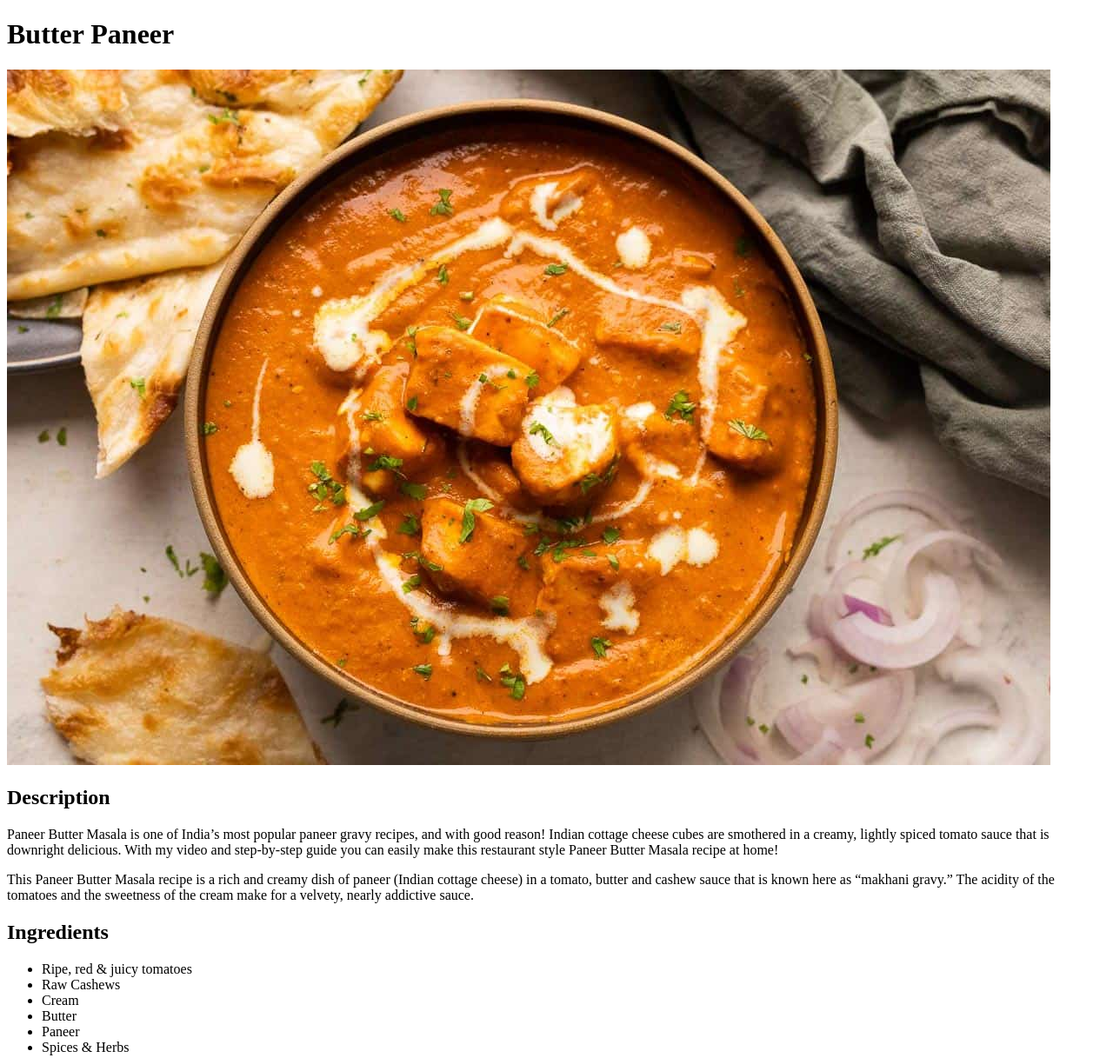
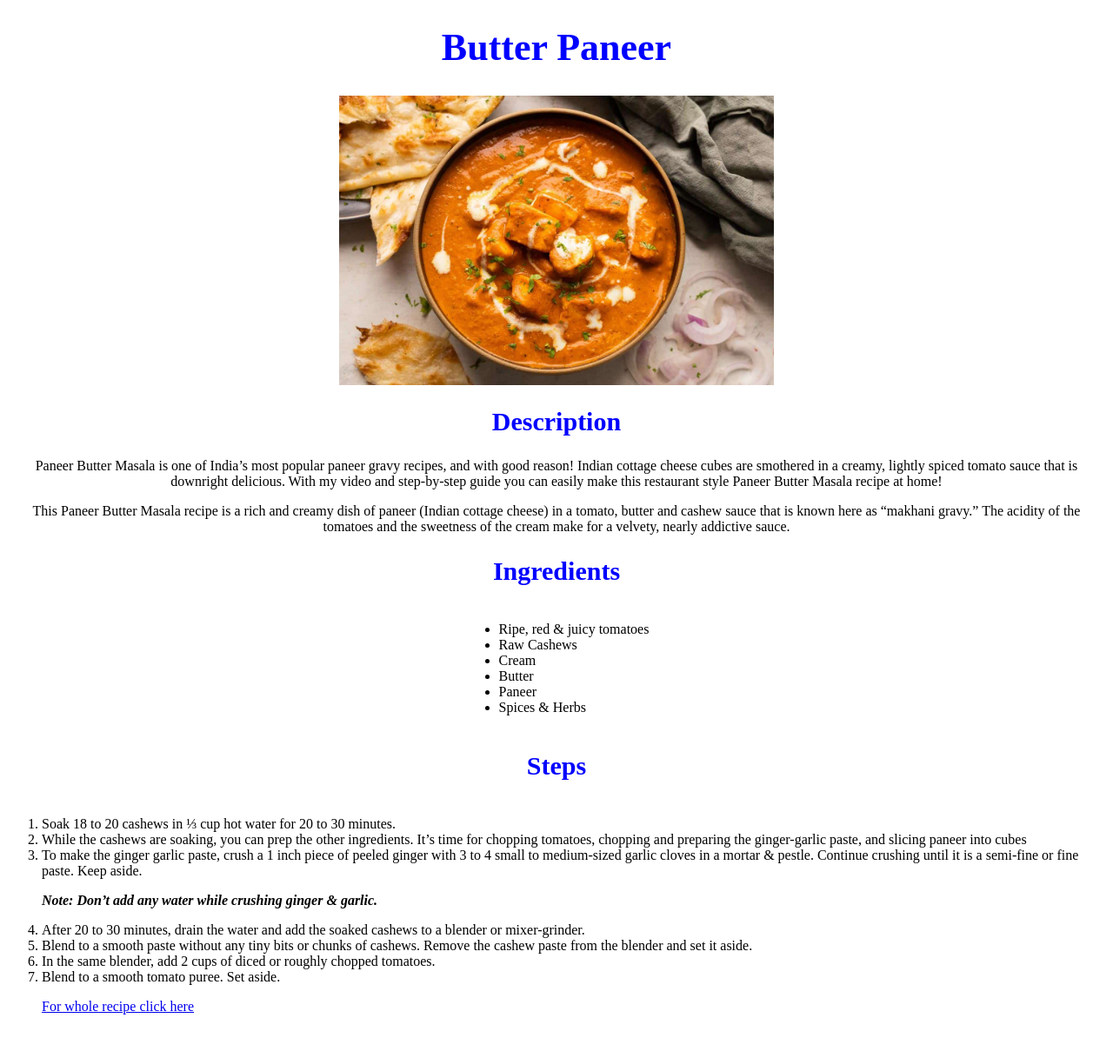
Before and after one commit to shiv014/odin-recipes, a plain HTML site: page recipes/Butter_Paneer.html in a window 1280 px wide. Shown: the top 1217 px of the page at 87% size. Drawn offline with Linux system fonts and the light colour scheme.

Commit message:
Styling done by adding stylesheet.css

```diff
--- a/recipes/Butter_Paneer.html
+++ b/recipes/Butter_Paneer.html
@@ -2,21 +2,23 @@
 <html lang="en">
     <head>
         <meta charset="UTF-8">
-        <title>Butter Paneer<</title>
+        <title>Butter Paneer</title>
+        <link rel="stylesheet" href="/stylesheet.css">
     </head>
     <body>
-        <h1>Butter Paneer</h1>
-        <img src="butter_paneer.jpg" alt="Butter panner image">
-    </body>
-    <h2>Description</h2>
-    <p>
+        <h1 class="header">Butter Paneer</h1>
+        <img class="center"src="butter_paneer.jpg" alt="Butter panner image">
+
+    <h2 class="header">Description</h2>
+    <p class="para" >
         Paneer Butter Masala is one of India’s most popular paneer gravy recipes, and with good reason! Indian cottage cheese cubes are smothered in a creamy, lightly spiced tomato sauce that is downright delicious. With my video and step-by-step guide you can easily make this restaurant style Paneer Butter Masala recipe at home!
     </p>
-    <p>
+    <p class="para">
         This Paneer Butter Masala recipe is a rich and creamy dish of paneer (Indian cottage cheese) in a tomato, butter and cashew sauce that is known here as “makhani gravy.” The acidity of the tomatoes and the sweetness of the cream make for a velvety, nearly addictive sauce.
     </p>
-    <h2>Ingredients</h2>
-    <ul>
+    <h2 class="header">Ingredients</h2>
+    <div class="para">
+    <ul class="list">
         <li>Ripe, red & juicy tomatoes</li>
         <li>Raw Cashews</li>
         <li>Cream</li>
@@ -24,8 +26,10 @@
         <li>Paneer</li>
         <li>Spices & Herbs</li>
     </ul>
-    <h2>Steps</h2>
-    <ol>
+    </div>
+    <h2 class="header">Steps</h2>
+    <div class="para">
+    <ol class="list">
         <li>Soak 18 to 20 cashews in ⅓ cup hot water for 20 to 30 minutes.</li>
         <li> While the cashews are soaking, you can prep the other ingredients. It’s time for chopping tomatoes, chopping and preparing the ginger-garlic paste, and slicing paneer into cubes</li>
         <li>To make the ginger garlic paste, crush a 1 inch piece of peeled ginger with 3 to 4 small to medium-sized garlic cloves in a mortar & pestle. Continue crushing until it is a semi-fine or fine paste. Keep aside.</li>
@@ -36,4 +40,6 @@
         <li>Blend to a smooth tomato puree. Set aside.</li>
         <p><a href="https://www.vegrecipesofindia.com/paneer-butter-masala/">For whole recipe click here</a></p>
     </ol>
+    </div>
+</body>
 </html>
--- /dev/null
+++ b/stylesheet.css
@@ -0,0 +1,39 @@
+h1{
+    font-size: 44px;
+}
+
+
+h2{
+    font-size: 30px;
+}
+
+.header{
+    color:blue;
+    text-align:center;
+    font-weight:bold;
+}
+
+
+.sub{
+    color:black;
+    text-align: center;
+    font-size: 22px;
+}
+
+img{
+    width:500px;
+    height:auto;
+    display:block;
+    margin-left: auto;
+    margin-right: auto;
+}
+
+.para{
+    text-align:center;
+}
+
+ul.list,
+ol.list{
+    display:inline-block;
+    text-align:left;
+}
```
Also changed, not shown: index.html (+5 -4 lines), recipes/Curd_rice.html (+13 -8 lines), recipes/Masala_Chai.html (+11 -6 lines).
